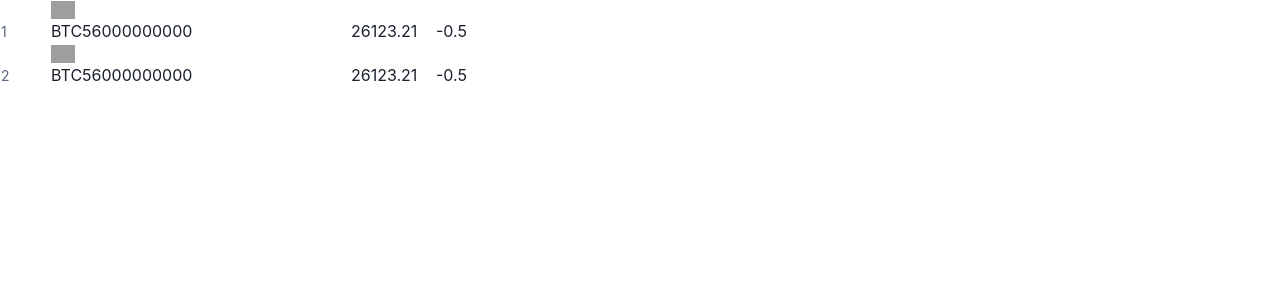
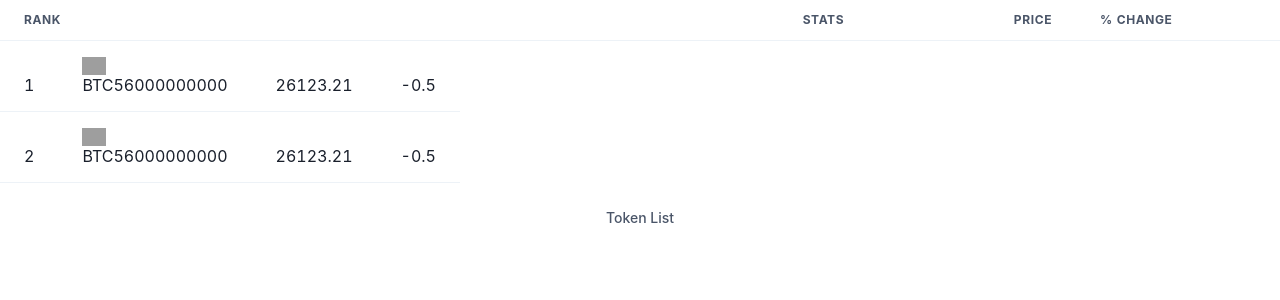
Before and after one commit to nissan/blockchain_test, a Next.js app: page / in a window 1280 px wide. Shown: the top 300 px of the page. Built offline with nearby package versions, Linux system fonts and the light colour scheme; grey boxes are pictures that could not be loaded.

Commit message:
task: move to use ChakraUI Table component to render stats

```diff
--- a/app/components/token-info-table.tsx
+++ b/app/components/token-info-table.tsx
@@ -1,5 +1,6 @@
 import { CMCTokenInfo } from "@/data/cmcTokenInfo"
 import TokenInfo from "./token-info"
+import { Table, TableCaption, TableContainer, Tbody, Th, Thead, Tr } from "@chakra-ui/react"
 
 type TokenInfoTableProps = {
     tokens: CMCTokenInfo[]
@@ -7,6 +8,18 @@ type TokenInfoTableProps = {
 export const TokenInfoTable: React.FC<TokenInfoTableProps> = ({ tokens }) => {
     return (
         <>
+            <TableContainer>
+                <Table variant='simple'>
+                    <TableCaption>Token List</TableCaption>
+                    <Thead>
+                        <Tr>
+                            <Th>Rank</Th>
+                            <Th>Stats</Th>
+                            <Th isNumeric>Price</Th>
+                            <Th>% Change</Th>
+                        </Tr>
+                    </Thead>
+                    <Tbody>
                         {tokens.map((token) => (
                             <div key={token.id}>
                                 <TokenInfo
@@ -19,6 +32,10 @@ export const TokenInfoTable: React.FC<TokenInfoTableProps> = ({ tokens }) => {
                                 />
                             </div>
                         ))}
+                    </Tbody>
+
+                </Table>
+            </TableContainer>
         </>
     )
 }
--- a/app/components/token-info.tsx
+++ b/app/components/token-info.tsx
@@ -1,3 +1,4 @@
+import { Td, Tr } from "@chakra-ui/react";
 import Image from "next/image";
 
 type TokenInfoProps = {
@@ -12,34 +13,22 @@ type TokenInfoProps = {
 const TokenInfo: React.FC<TokenInfoProps> = ({ rank, icon, symbol, marketCap, price, percentage_change }) => {
     return (
         <>
-            <tr style={{ contentVisibility: "auto", containIntrinsicSize: "60px" }}>
-                <td style={{
-                    lineHeight: "1.5",
-                    width: "50px",
-                    margin: "0px",
-                    color: "rgb(88,102,126)",
-                    fontSize: "14px"
-                }}>{rank}</td>
-                <td style={{
-                    width: "300px"
-                }}><span>
+            <Tr>
+                <Td>{rank}</Td>
+                <Td><span>
                         <Image src={icon} alt={symbol} height={24} width={24} />
                         {symbol}
                     </span>
 
                     <span>{marketCap}</span>
-                </td>
-                <td style={{
-                    width: "85px"
-                }}>
+                </Td>
+                <Td>
                     {price}
-                </td>
-                <td style={{
-                    width: "85px"
-                }}>
+                </Td>
+                <Td>
                     {percentage_change}
-                </td>
-            </tr>
+                </Td>
+            </Tr>
         </>
     )
 }
```
Lines whose indentation alone changed are shown as unchanged.
